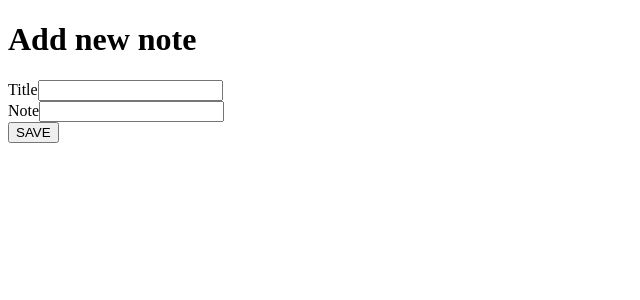
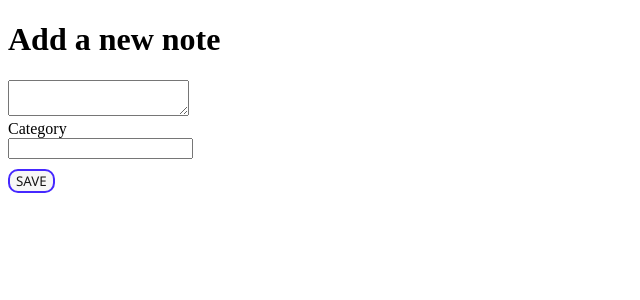
Before and after one commit to azeam/T9_notes, a React (Create React App) app in the folder home/: page /newnote in a window 1280 px wide. Shown: the top 300 px of the page, without its empty margins (0-640 px from the left). Built offline with nearby package versions, Linux system fonts and the light colour scheme; the HTML template or start-up script is replaced by a standard one.

Commit message:
Updates to merge from master

```diff
--- a/home/src/components/Button.jsx
+++ b/home/src/components/Button.jsx
@@ -1,10 +1,11 @@
-import react, { Component } from 'react';
+import React, { Component } from 'react';
+import './button.css';
 
 class Button extends Component {
     render(){
         return(
             <div>
-                <button onClick={this.props.onClick}>SAVE</button>
+                <button className="btn" onClick={this.props.onClick}>{this.props.label}</button>
             </div>
         );
     }
--- a/home/src/components/button.css
+++ b/home/src/components/button.css
@@ -1,3 +1,30 @@
 :root {
     --primary: #4628ff;
+    --delete: #eb3f27;
+    --dark: #181717;
+    --white: #FFF;
 }
+
+.btn {
+    font-family: 'Segoe UI', Tahoma, Geneva, Verdana, sans-serif;
+    font-weight: 400;
+    border-radius: 10px;
+    margin-top: 10px;
+    cursor: pointer;
+    transition: transform 0.3s ease;
+    background-color: rgba(238, 238, 238, 0.479);
+    color: var(--dark);
+    border: 2px solid var(--primary);
+}
+
+.btn:hover{
+    transform: translateY(2px);
+}
+
+/* Button Colors and Styles */
+
+/* .btn{
+    background-color: transparent;
+    color: var(--white);
+    border: 2px solid var(--primary);
+} */
--- /dev/null
+++ b/home/src/components/noteForm.js
@@ -0,0 +1,20 @@
+import React, { Component } from 'react';
+
+class noteForm extends Component{
+    render(){
+        return(
+            <div className="noteForm">
+                <h1>
+                    Add a new note
+                </h1>
+                <form>
+                    <textarea className="textNote"></textarea><br/>
+                    <label>Category</label><br/>
+					<input type="text" id="category" name="category" onChange={this.handleChange} required /><br/>
+                </form>
+            </div>
+        );
+    }
+}
+
+export default (noteForm);
--- a/home/src/pages/NoteForm.js
+++ b/home/src/pages/NoteForm.js
@@ -1,6 +1,7 @@
 import React, { Component } from 'react';
 import axios from 'axios';
 import Button from '../components/Button';
+import Note from '../components/noteForm';
 
 class NoteForm extends Component {
 	constructor(props) {
@@ -9,7 +10,7 @@ class NoteForm extends Component {
 		this.state = {
 			title: '',
 			body: '',
-			category: 'test'
+			category: ''
 		};
     }
 
@@ -18,15 +19,28 @@ class NoteForm extends Component {
 		this.setState({
 			[event.target.name]: event.target.value
 		});
-    };
+	};
 
-    handleSubmit = (event) => {
-		event.preventDefault(); // handle form with js
+	handleSubmit = (event) => {
+        event.preventDefault(); // handle form with js
+        if(this.state.body.length > 0)
+        {
+			var bodyTitle = this.state.body.split('\n', 1)[0];
+			var bodyBody = this.state.body.substring(bodyTitle.length, this.state.body.length); // Erase the title and continue
+        }
 		const newNoteData = {
-			title: this.state.title,
+			title: bodyTitle,
 			body: this.state.body,
-			category: ""
+			category: this.state.category
 		};
+
+    // handleSubmit = (event) => {
+	// 	event.preventDefault(); // handle form with js
+	// 	const newNoteData = {
+	// 		title: this.state.title,
+	// 		body: this.state.body,
+	// 		category: this.state.category
+	// 	};
 
 		const authToken = localStorage.getItem('AuthToken');
 		console.log(authToken);
@@ -35,7 +49,7 @@ class NoteForm extends Component {
 		axios
 			.post('/notes', newNoteData)
 			.then((response) => {
-				console.log();
+				this.props.history.push('/newnote'); // go home
 			})
 			.catch((error) => {
 				if (error.response) {
@@ -50,18 +64,18 @@ class NoteForm extends Component {
     render() {
 		return (
 				<div className="noteForm">
-					<h1>
-						Add new note
-					</h1>
-					<form className="noteForm" noValidate>
-						<label>Title</label>
+					<Note className="noteForm" onChange={this.handleChange}></Note>
+					{/* <form className="noteForm" noValidate>
+						<label>Title</label><br/>
 						<input type="text" id="title" name="title" onChange={this.handleChange} required />
 						<br/>
-						<label>Note</label>
-						<input type="text" id="note" name="body" onChange={this.handleChange} required />
-						{/* <input type="submit" onClick={this.handleSubmit}/> */}
-						<Button type="submit" onClick={this.handleSubmit}></Button>
-					</form>
+						<label>Note</label><br/>
+						<input type="text" id="note" name="body" onChange={this.handleChange} required /><br/>
+						<label>Category</label><br/>
+						<input type="text" id="category" name="category" onChange={this.handleChange} required /><br/>
+						<input type="submit" onClick={this.handleSubmit}/>
+					</form>  */}
+						<Button label="SAVE" type="submit" onClick={this.handleSubmit}></Button>
 				</div>
 		);
 	}
--- a/home/src/pages/signup.js
+++ b/home/src/pages/signup.js
@@ -32,7 +32,6 @@ class signup extends Component {
 		axios
 			.post('/signup', newUserData) // the proxy setting in package.json will re-route the request to the firebase db with /signup postpended, set to  https://us-central1-t9notes-5eb44.cloudfunctions.net/api if not running local api
 			.then((response) => {
-				console.log("token: ", `${response.data.token}`); // print token to console for debug
 				localStorage.setItem('AuthToken', `Bearer ${response.data.token}`); // save token in local storage
 				this.props.history.push('/newnote'); // go home
 			})
```
Also changed, not shown: home/src/components/noteFormStyle.css (added).
